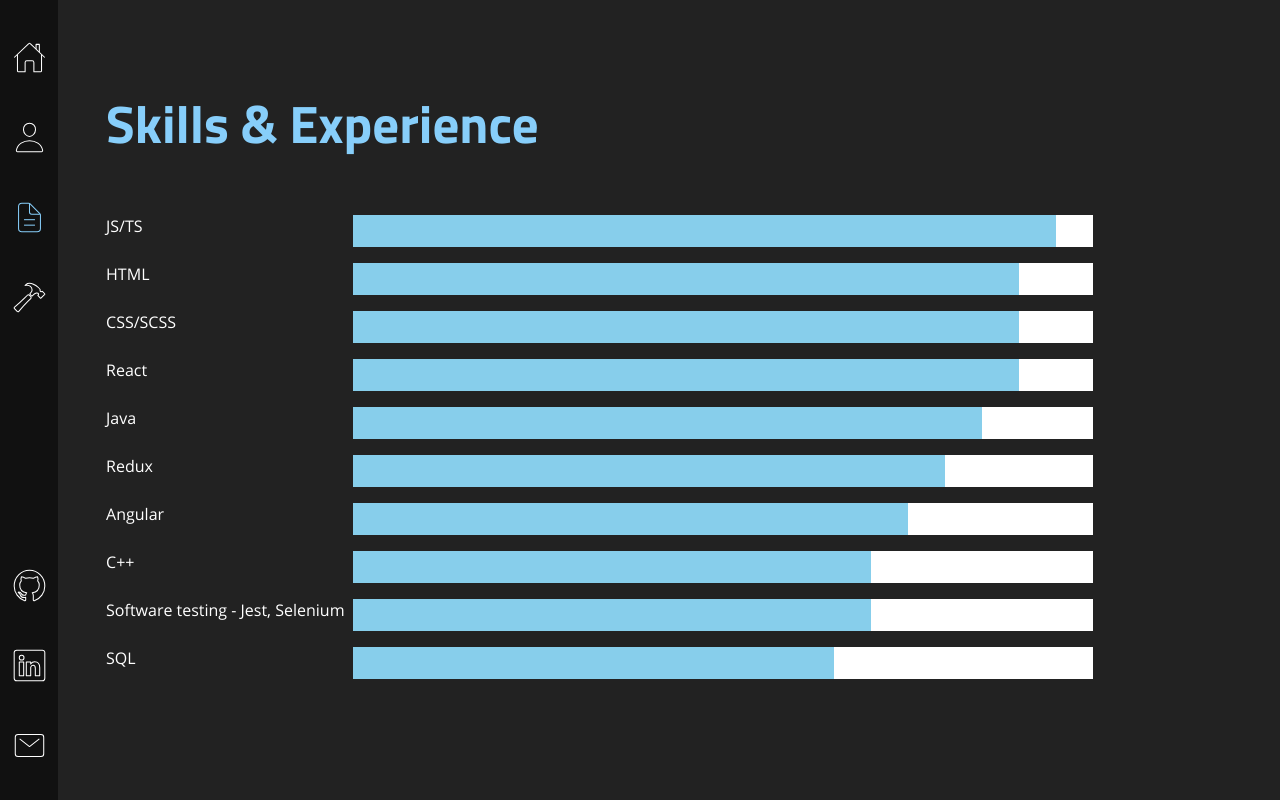
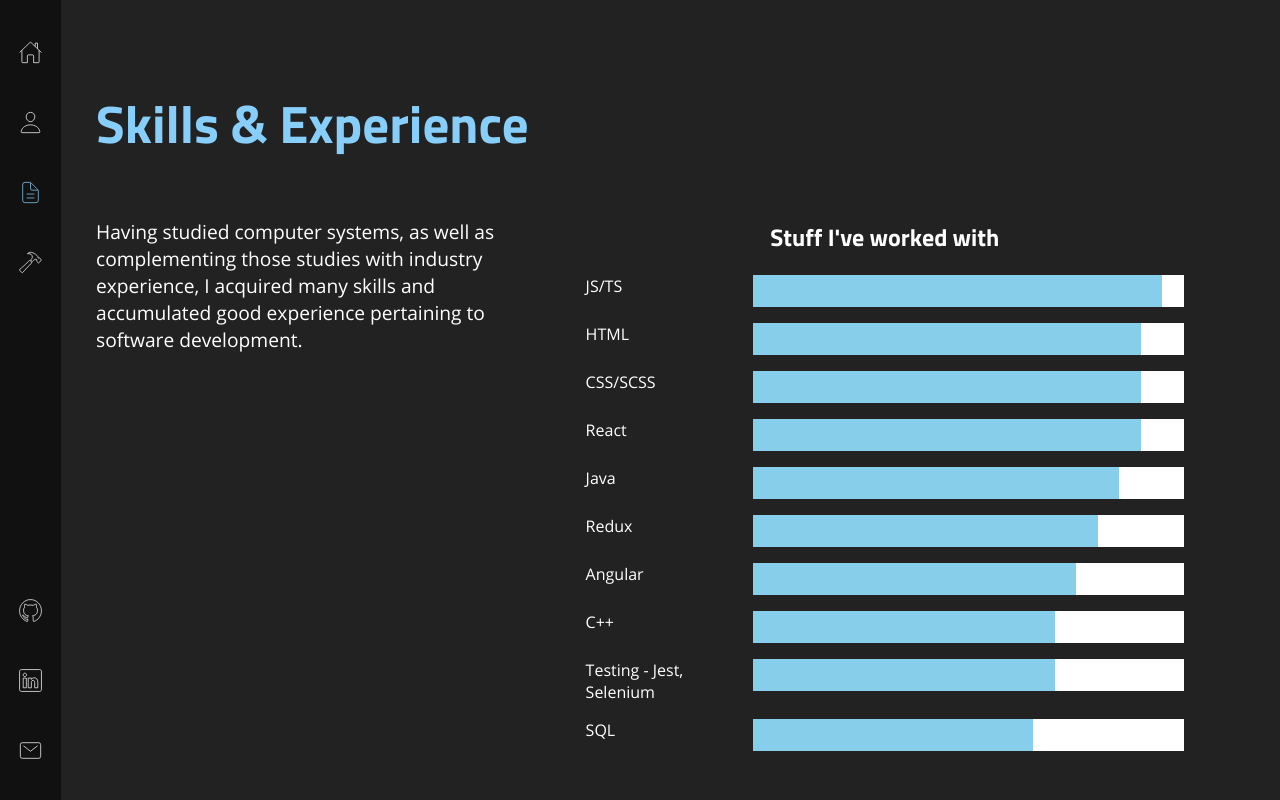
Before and after one commit to lincolnChoy/lincolnChoy, a React (Create React App) app: page / in a window 1280 px wide. Built offline with nearby package versions, Linux system fonts and the light colour scheme.

Commit message:
Fixed header height bug, S&E still WIP

```diff
--- a/src/App.js
+++ b/src/App.js
@@ -40,13 +40,10 @@
     }
 
     return (
-      <div className="container">
-        <div className="page-wrapper m-scene">
-          <Header activeRoute={this.state.activeRoute} routeTo={this.routeTo}/>
-          {mainContent}
-        </div>
+      <div className="page-wrapper m-scene">
+        <Header activeRoute={this.state.activeRoute} routeTo={this.routeTo}/>
+        {mainContent}
       </div>
-
     );
   }
 }
--- a/src/App.scss
+++ b/src/App.scss
@@ -1,7 +1,8 @@
 .page-wrapper {
   display: flex;
   flex-direction: row;
-  overflow:hidden;
+  height: 100%;
+  overflow: hidden;
 
   -webkit-user-select: none;
   -moz-user-select: none;
@@ -9,6 +10,8 @@
   user-select: none;
 
   .wrapper {
+    height: 100%;
+    z-index: -1;
 
     h1, h2, h3 {
       font-family: TitilliumWeb;
--- a/src/components/Header/Header.scss
+++ b/src/components/Header/Header.scss
@@ -1,7 +1,8 @@
 .app-header {
   background-color: #111;
   width: 3.8rem;
-  height: 100vh;
+  position: fixed;
+  min-height: 100%;
   display: flex;
   flex-direction: column;
   align-items: center;
@@ -41,6 +42,10 @@
 
     svg {
       width: 35px;
+
+      @media (max-height: 800px) {
+        width: 25px;
+      }
 
       path, line, rect, polyline {
         fill: none;
@@ -93,7 +98,7 @@
   }
 }
 
-.menu-open{
+.menu-open {
   width: 3.8rem;
 
   .icon-container {
--- a/src/containers/AboutMe/AboutMe.scss
+++ b/src/containers/AboutMe/AboutMe.scss
@@ -5,7 +5,7 @@
   justify-content: flex-start;
 
   .text-section {
-    margin: 6rem 0 0 8rem;
+    margin: 5rem 0 0 8rem;
     width: 40%;
 
     h1 {
@@ -17,6 +17,7 @@
     }
 
     @media (max-width: 1600px) {
+      margin: 4.5rem 0 0 6rem;
       width: 54%;
     }
 
--- a/src/containers/Home/Home.js
+++ b/src/containers/Home/Home.js
@@ -22,7 +22,7 @@
             <h1>{this.getSpanArray("Aspiring game developer")}</h1>
         </div>
         <div className="learn-more-container" onClick={() => this.props.routeTo('about-me')}>
-          <p>Learn more about me!</p>
+          <span>Learn more about me!</span>
         </div>
       </div>
     )
--- a/src/containers/Home/Home.scss
+++ b/src/containers/Home/Home.scss
@@ -1,9 +1,25 @@
 .home-wrapper {
-  width: 100%;
+  width: 80%;
   display: flex;
   flex-direction: column;
   justify-content: center;
-  align-items: center;
+  margin-left: 13rem;
+
+  @media (max-width: 1400px) {
+    margin-left: 11rem;
+  }
+
+  @media (max-width: 1000px) {
+    margin-left: 8rem;
+  }
+
+  @media (max-width: 800px) {
+    margin-left: 5rem;
+  }
+
+  @media (max-width: 600px) {
+    margin-left: 3rem;
+  }
 
   .description-container {
     display: flex;
@@ -32,7 +48,8 @@
   .learn-more-container {
     margin-top: 3rem;
 
-    p {
+    span {
+      display: inline-block;
       font-size: 1rem;
       border-bottom: 1px solid white;
       padding-bottom: 3px;
--- a/src/containers/Skills/ExperienceBar/ExperienceBar.scss
+++ b/src/containers/Skills/ExperienceBar/ExperienceBar.scss
@@ -5,11 +5,11 @@
   margin-top: 1rem;
 
   .skill-name {
-    width: 25%;
+    width: 28%;
   }
 
   .skill-meter {
-    width: 75%;
+    width: 72%;
     height: 2rem;
     background-color: white;
 
--- a/src/containers/Skills/Skills.scss
+++ b/src/containers/Skills/Skills.scss
@@ -5,7 +5,7 @@
   justify-content: flex-start;
 
   .main-content {
-    margin: 6rem 0 0 8rem;
+    margin: 5rem 0 0 8rem;
     width: 85%;
     display: flex;
     flex-direction: column;
@@ -31,20 +31,38 @@
         h2 {
           text-align: center;
         }
-
+        padding-bottom: 1rem;
         width: 55%;
       }
     }
 
+    @media (max-width: 1600px) {
+      margin: 4.5rem 0 0 7rem;
+    }
+
     @media (max-width: 1400px) {
-      margin: 3rem 0 0 3rem;
+      margin: 3rem 0 0 6rem;
+    }
 
+    @media (max-width: 800px) {
+      margin-left: 5rem;
+      width: 73%;
+    }
+
+    @media (max-width: 600px) {
+      margin: 2rem 0 0 3rem;
+      width: 80%;
+    }
+
+    @media (max-width: 1200px) {
       .sub-content-container {
+        flex-direction: column;
         .text-section {
-          display: none;
+          width: 95%;
         }
 
         .graph-section {
+          margin-top: 2rem;
           width: 95%;
 
           h2 {
@@ -53,9 +71,5 @@
         }
       }
     }
-
-    @media (max-width: 800px) {
-      margin: 2rem 0 0 2rem;
-    }
   }
 }
--- a/src/containers/Skills/skillList.js
+++ b/src/containers/Skills/skillList.js
@@ -32,7 +32,7 @@
     value: 70
   },
   {
-    skill: 'Software testing - Jest, Selenium',
+    skill: 'Testing - Jest, Selenium',
     value: 70
   },
   {
--- a/src/index.css
+++ b/src/index.css
@@ -1,5 +1,11 @@
+#root {
+  margin:0;
+  height: 100vh;
+}
+
 body {
   margin: 0;
+  height: 100%;
   font-family: OpenSans, 'Segoe UI';
   background-color: #222;
   color: white;
```
